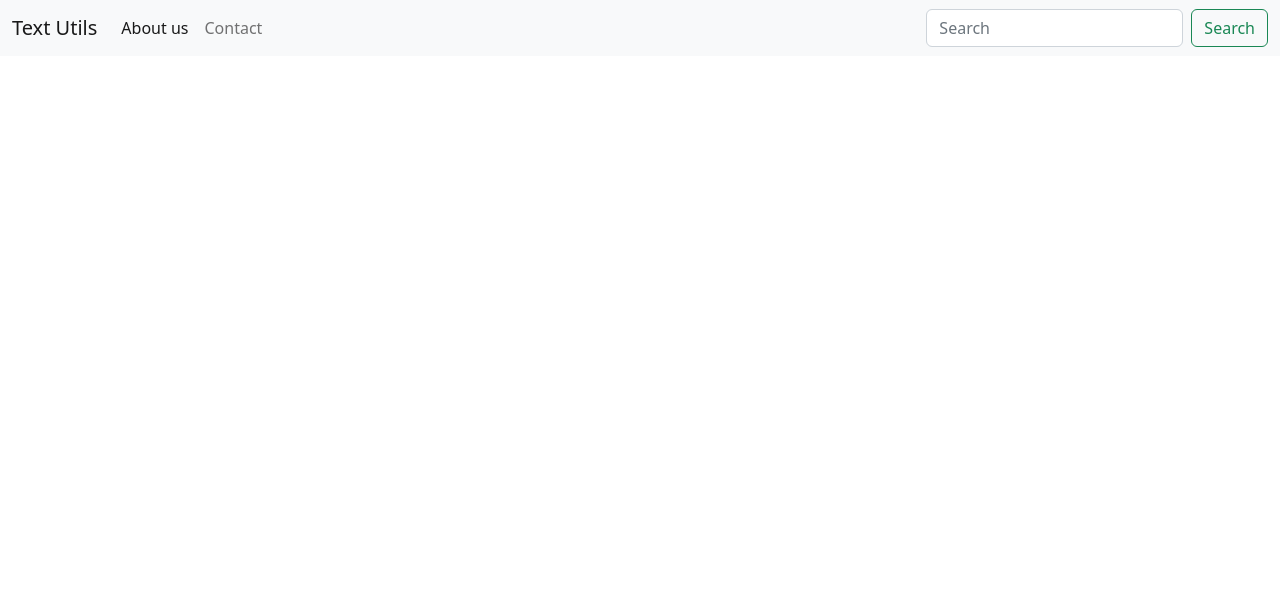
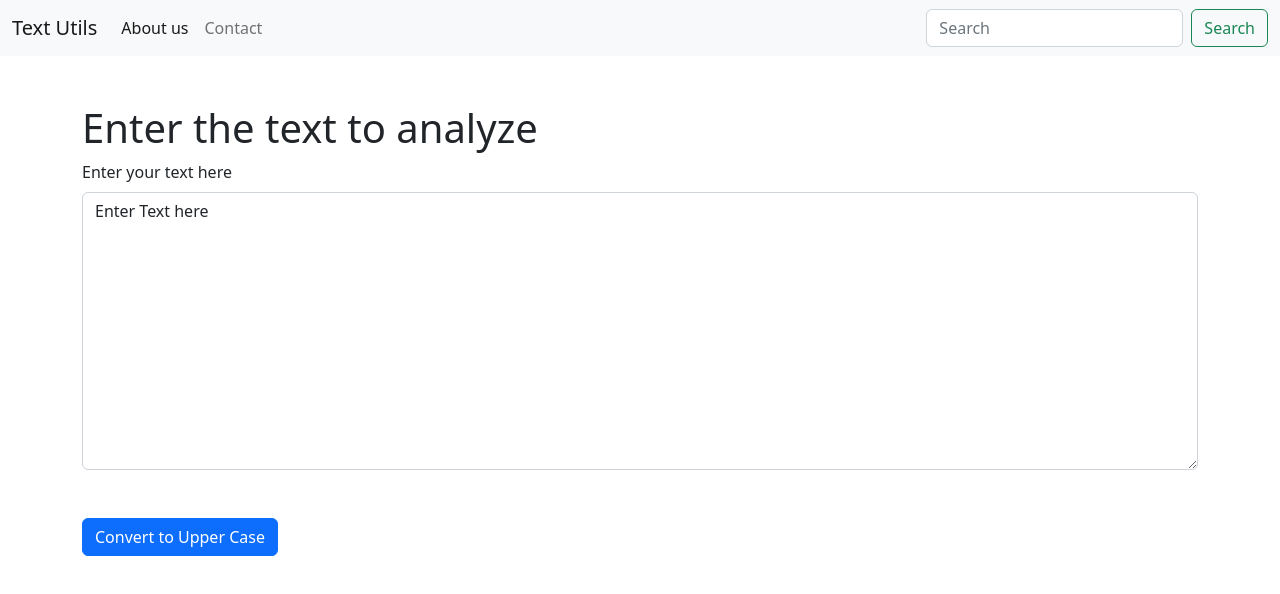
Before and after one commit to ghulamibrahimkhan/learning-react, a React (Create React App) app: page / in a window 1280 px wide. Shown: the top 594 px of the page. Built offline with nearby package versions, Linux system fonts and the light colour scheme.

Commit message:
State & Handling Events, v7

```diff
--- a/src/App.js
+++ b/src/App.js
@@ -1,11 +1,13 @@
 import './App.css';
 import Navbar from './components/Navbar';
+import TextForm from './components/TextForm';
 
 function App() {
   return (
     <>
     {/* <Navbar/> */}
       <Navbar title="Text Utils" about="About us" contact="Contact" />
+      <TextForm heading="Enter the text to analyze" label="Enter your text here"/>
       </>
   );
 }
--- /dev/null
+++ b/src/components/TextForm.js
@@ -0,0 +1,24 @@
+import React, { useState } from 'react'
+
+export default function TextForm(props) {
+    const [text,setText] = useState("Enter Text here")
+    const ConvertUpperCase= ()=>{
+        let upperCase = text.toUpperCase()
+        setText(upperCase)
+    }
+    const handelOnChange= (event)=>{
+        console.log("Handel on change")
+        setText(event.target.value)
+    }
+
+    return (
+        <div className='container mt-5'>
+            <div className="mb-5">
+                <h1>{props.heading}</h1>
+                <label htmlFor="exampleFormControlTextarea1" className="form-label">{props.label}</label>
+                <textarea className="form-control" id="exampleFormControlTextarea1" value={text} onChange={handelOnChange} rows="11"></textarea>
+            </div>
+            <button className="btn btn-primary" onClick={ConvertUpperCase} >Convert to Upper Case</button>
+        </div>
+    )
+}
```
Also changed, not shown: 1 other file (tests, documents, lock files or other folders).
